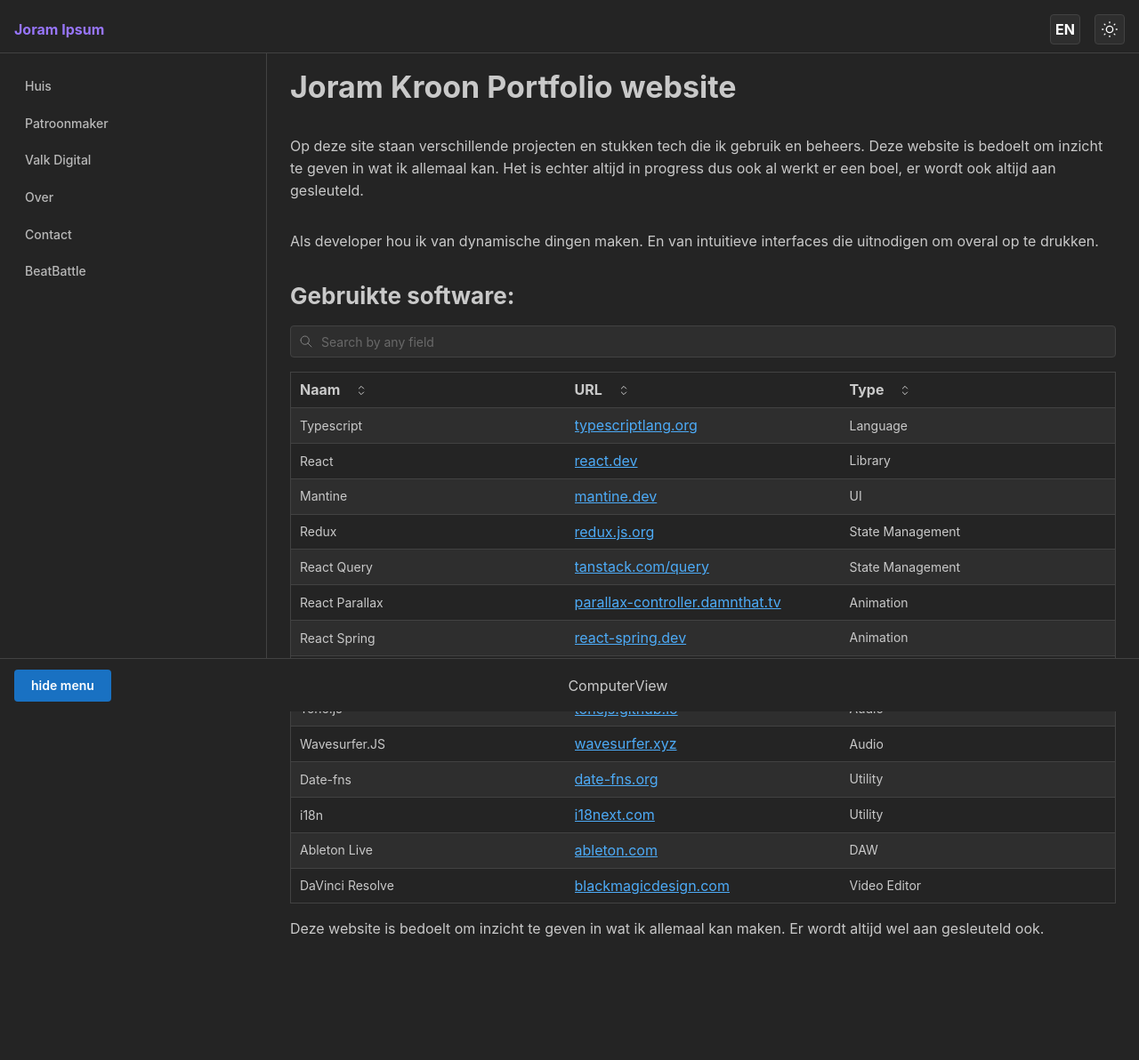
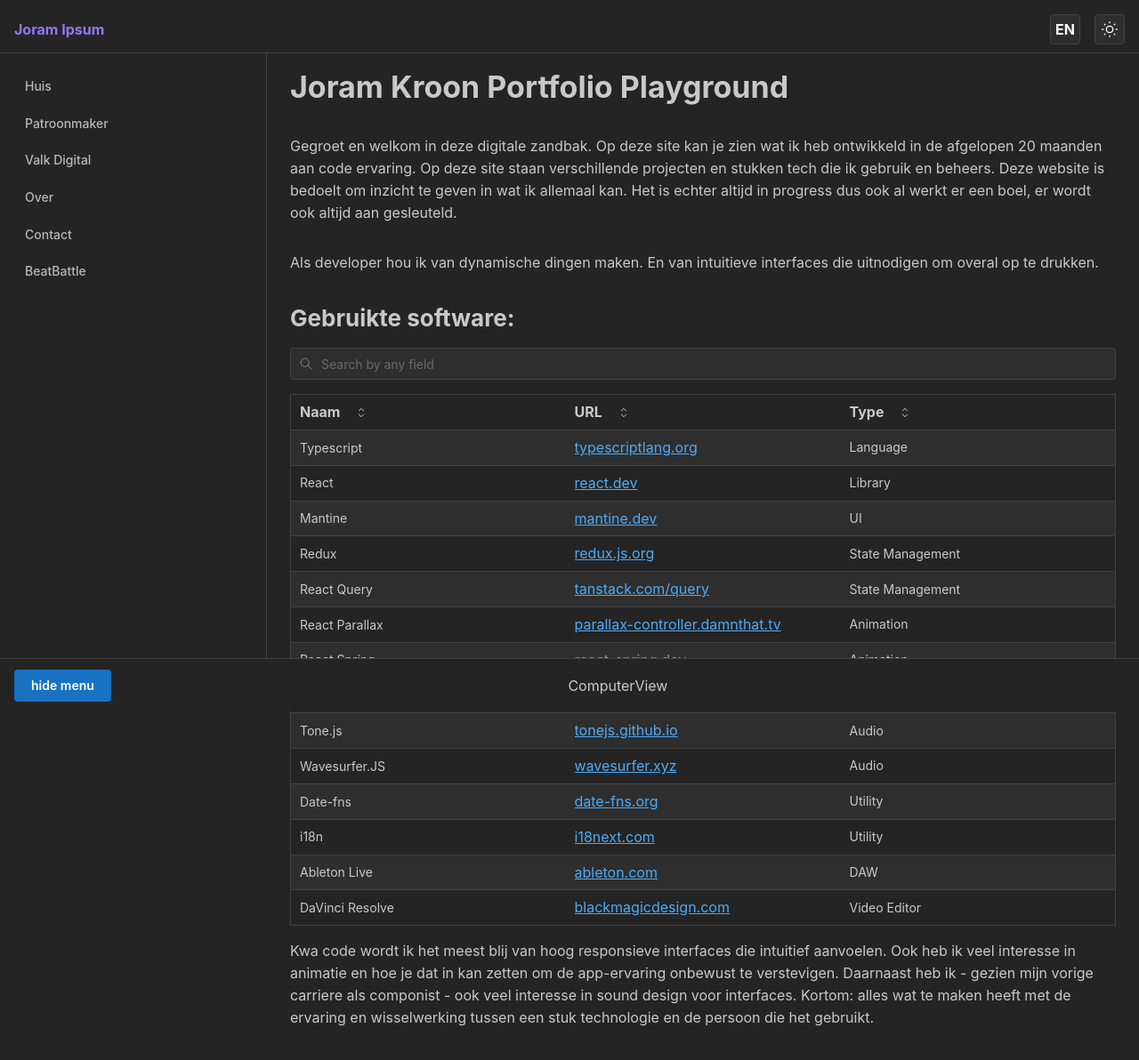
Before and after one commit to Joram3000/joram3000.github.io, a React (Vite) app: page /contact in a window 1280 px wide. Shown: the top 1192 px of the page at 89% size. Before the commit the page ends 1133 px from the top, so only its background shows below. Built offline with nearby package versions, Linux system fonts and the light colour scheme; no server answers.

Commit message:
update copy

```diff
--- a/src/pages/home-page/index.tsx
+++ b/src/pages/home-page/index.tsx
@@ -7,12 +7,14 @@ export default function HomePage() {
 
   return (
     <Container p={0}>
-      <Title p="md">Joram Kroon Portfolio website</Title>
+      <Title p="md">Joram Kroon Portfolio Playground</Title>
       <Text p="md">
-        Op deze site staan verschillende projecten en stukken tech die ik
-        gebruik en beheers. Deze website is bedoelt om inzicht te geven in wat
-        ik allemaal kan. Het is echter altijd in progress dus ook al werkt er
-        een boel, er wordt ook altijd aan gesleuteld.
+        Gegroet en welkom in deze digitale zandbak. Op deze site kan je zien wat
+        ik heb ontwikkeld in de afgelopen 20 maanden aan code ervaring. Op deze
+        site staan verschillende projecten en stukken tech die ik gebruik en
+        beheers. Deze website is bedoelt om inzicht te geven in wat ik allemaal
+        kan. Het is echter altijd in progress dus ook al werkt er een boel, er
+        wordt ook altijd aan gesleuteld.
       </Text>
       <Text p="md">
         Als developer hou ik van dynamische dingen maken. En van intuitieve
@@ -24,8 +26,13 @@ export default function HomePage() {
       </Title>
       <TableSort />
       <Text p="md">
-        Deze website is bedoelt om inzicht te geven in wat ik allemaal kan
-        maken. Er wordt altijd wel aan gesleuteld ook.
+        Kwa code wordt ik het meest blij van hoog responsieve interfaces die
+        intuitief aanvoelen. Ook heb ik veel interesse in animatie en hoe je dat
+        in kan zetten om de app-ervaring onbewust te verstevigen. Daarnaast heb
+        ik - gezien mijn vorige carriere als componist - ook veel interesse in
+        sound design voor interfaces. Kortom: alles wat te maken heeft met de
+        ervaring en wisselwerking tussen een stuk technologie en de persoon die
+        het gebruikt.
       </Text>
     </Container>
   );
--- a/src/pages/patternmaker-page/components/SelectSound.tsx
+++ b/src/pages/patternmaker-page/components/SelectSound.tsx
@@ -15,8 +15,7 @@ const SelectSound: React.FC<SelectSoundCompProps> = ({
 }) => {
   const dispatch = useDispatch();
 
-  // TO DO FIX ANY STRING VS SOUNDSTYLE
-  const onClickCHange = (value: any) => {
+  const onClickCHange = (value: SoundStyle) => {
     dispatch(SelectDrumSound(value));
   };
 
--- a/src/pages/patternmaker-page/index.tsx
+++ b/src/pages/patternmaker-page/index.tsx
@@ -28,7 +28,7 @@ import CustomSlider from "./components/CustomSlider";
 import TransporterButton from "./components/TransporterButton";
 import P5WaveFormSketchWrapper from "./components/P5WaveFormSketchWrapper";
 import DrawerComponent from "../../components/drawer/DrawerComponent";
-import Uitleg from "./uitleg";
+import Uitleg from "./Uitleg";
 
 const output = new Tone.Volume(-12).toDestination();
 const lpFilter = new Tone.Filter(8000, "lowpass", -48).connect(output);
```
